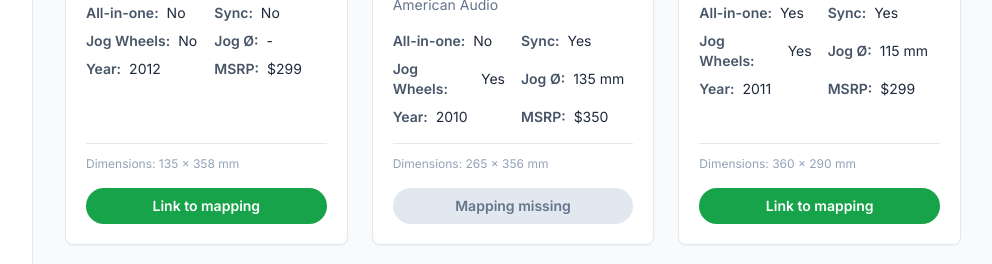
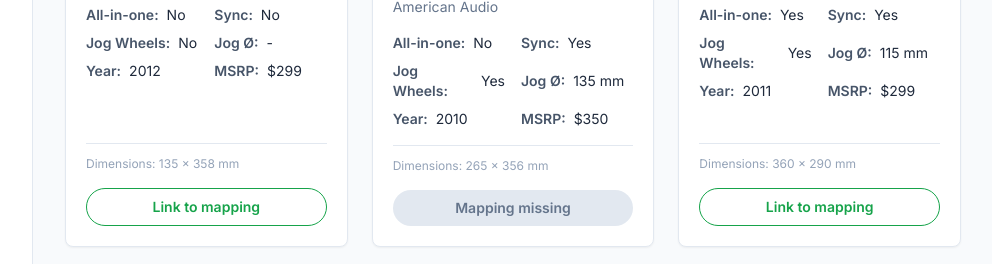
Before and after one commit to beatform/mixxx-controller-explorer, a plain HTML site: page index.html in a window 1280 px wide and 2400 px high. Shown: the part 1737-2001 px from the top of the page, without its empty margins (287-1279 px from the left). Drawn offline with nearby package versions, Linux system fonts and the light colour scheme.

Commit message:
Update index.html
Link to mappings button update

```diff
--- a/index.html
+++ b/index.html
@@ -949,7 +949,7 @@
                         <div class="text-xs text-slate-400 dark:text-slate-500 border-t border-slate-200 dark:border-slate-700 pt-3 mt-auto">Dimensions: ${c.dimensions !== 'Not available' ? c.dimensions + ' mm' : '-'}</div>
                         ${c.mappingUrl ? `
                         <div class="mt-4">
-                            <a href="${c.mappingUrl}" target="_blank" rel="noopener noreferrer" class="block w-full text-center px-4 py-2 bg-green-600 text-white font-semibold rounded-full text-sm hover:bg-green-700 transition-colors">
+                            <a href="${c.mappingUrl}" target="_blank" rel="noopener noreferrer" class="block w-full text-center px-4 py-2 bg-transparent border border-green-600 text-green-600 dark:border-green-400 dark:text-green-400 font-semibold rounded-full text-sm hover:bg-green-600 hover:text-white dark:hover:bg-green-400 dark:hover:text-slate-900 transition-colors">
                                 Link to mapping
                             </a>
                         </div>
```
